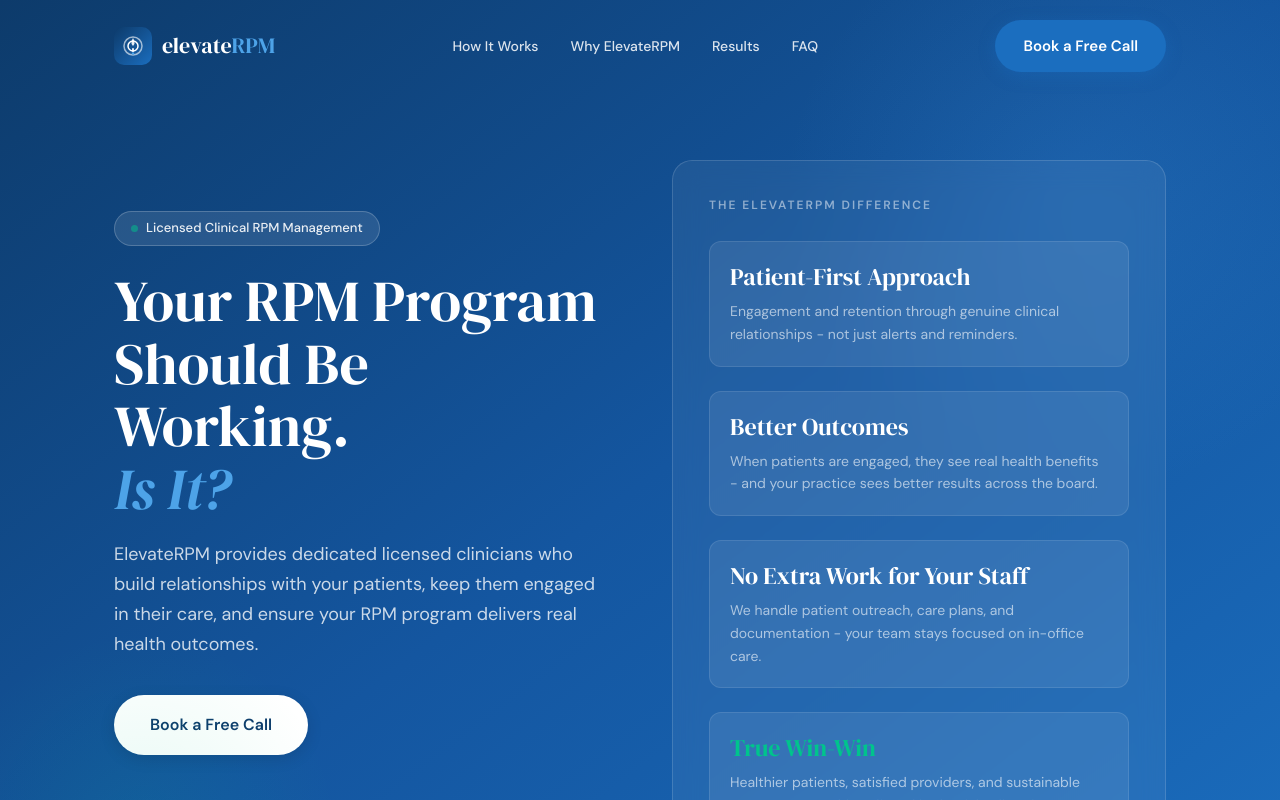
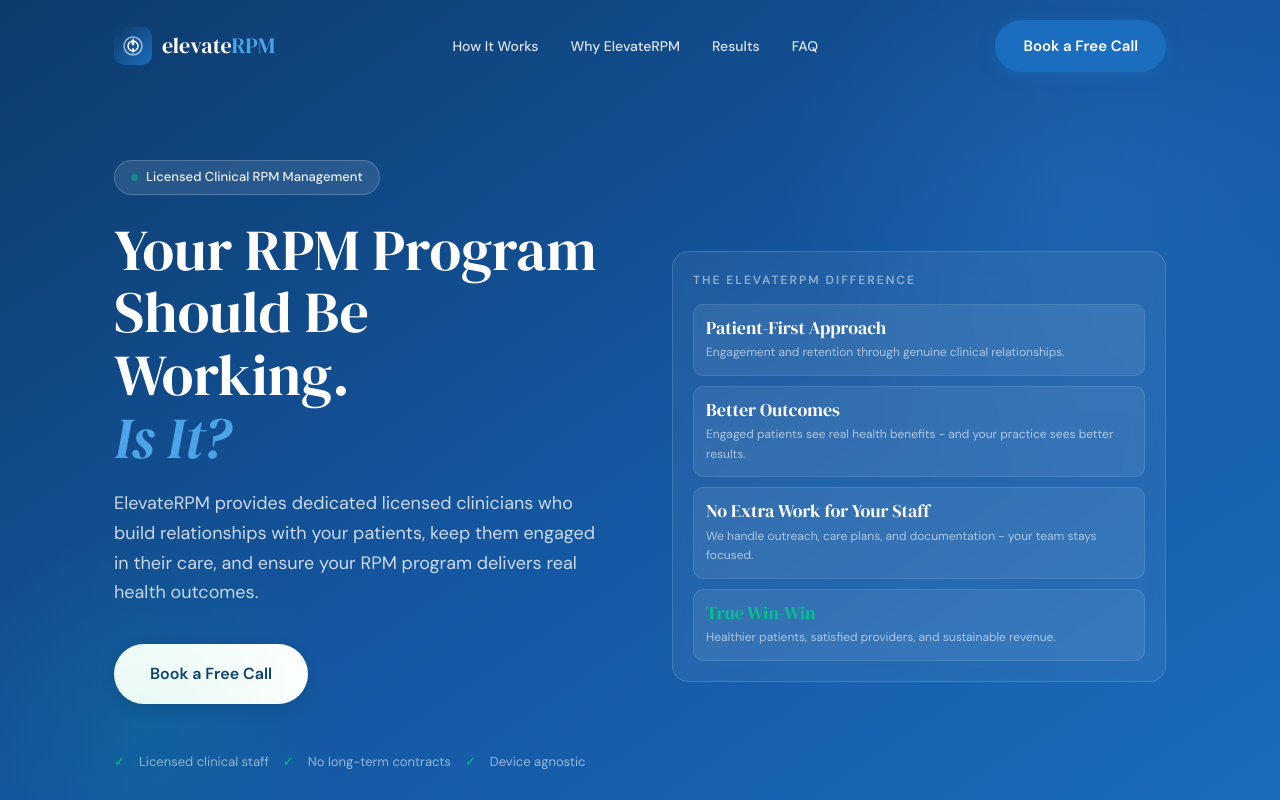
Before and after one commit to jasonhochman23/elevaterpm, a Next.js app: page / in a window 1280 px wide. Shown: the top 800 px of the page. Built offline with nearby package versions, Linux system fonts and the light colour scheme.

Commit message:
Make ElevateRPM Difference section more compact to fit above fold

```diff
--- a/src/app/page.tsx
+++ b/src/app/page.tsx
@@ -185,26 +185,26 @@
             </div>
 
             {/* Value Prop Card */}
-            <div className="bg-white/[0.06] border border-white/[0.14] rounded-[20px] p-9 backdrop-blur-[12px]">
-              <div className="text-xs font-semibold tracking-[2px] uppercase text-white/50 mb-7">
+            <div className="bg-white/[0.06] border border-white/[0.14] rounded-[16px] p-5 backdrop-blur-[12px]">
+              <div className="text-xs font-semibold tracking-[2px] uppercase text-white/50 mb-4">
                 The ElevateRPM Difference
               </div>
-              <div className="space-y-6">
-                <div className="p-5 bg-white/[0.08] border border-white/10 rounded-[12px]">
-                  <div className="font-serif text-2xl text-white leading-tight mb-2">Patient-First Approach</div>
-                  <div className="text-sm text-white/60 leading-relaxed">Engagement and retention through genuine clinical relationships - not just alerts and reminders.</div>
+              <div className="space-y-2.5">
+                <div className="p-3 bg-white/[0.08] border border-white/10 rounded-[10px]">
+                  <div className="font-serif text-lg text-white leading-tight mb-1">Patient-First Approach</div>
+                  <div className="text-xs text-white/60 leading-relaxed">Engagement and retention through genuine clinical relationships.</div>
                 </div>
-                <div className="p-5 bg-white/[0.08] border border-white/10 rounded-[12px]">
-                  <div className="font-serif text-2xl text-white leading-tight mb-2">Better Outcomes</div>
-                  <div className="text-sm text-white/60 leading-relaxed">When patients are engaged, they see real health benefits - and your practice sees better results across the board.</div>
+                <div className="p-3 bg-white/[0.08] border border-white/10 rounded-[10px]">
+                  <div className="font-serif text-lg text-white leading-tight mb-1">Better Outcomes</div>
+                  <div className="text-xs text-white/60 leading-relaxed">Engaged patients see real health benefits - and your practice sees better results.</div>
                 </div>
-                <div className="p-5 bg-white/[0.08] border border-white/10 rounded-[12px]">
-                  <div className="font-serif text-2xl text-white leading-tight mb-2">No Extra Work for Your Staff</div>
-                  <div className="text-sm text-white/60 leading-relaxed">We handle patient outreach, care plans, and documentation - your team stays focused on in-office care.</div>
+                <div className="p-3 bg-white/[0.08] border border-white/10 rounded-[10px]">
+                  <div className="font-serif text-lg text-white leading-tight mb-1">No Extra Work for Your Staff</div>
+                  <div className="text-xs text-white/60 leading-relaxed">We handle outreach, care plans, and documentation - your team stays focused.</div>
                 </div>
-                <div className="p-5 bg-white/[0.08] border border-white/10 rounded-[12px]">
-                  <div className="font-serif text-2xl text-green leading-tight mb-2">True Win-Win</div>
-                  <div className="text-sm text-white/60 leading-relaxed">Healthier patients, satisfied providers, and sustainable revenue - everything aligned in the right direction.</div>
+                <div className="p-3 bg-white/[0.08] border border-white/10 rounded-[10px]">
+                  <div className="font-serif text-lg text-green leading-tight mb-1">True Win-Win</div>
+                  <div className="text-xs text-white/60 leading-relaxed">Healthier patients, satisfied providers, and sustainable revenue.</div>
                 </div>
               </div>
             </div>
```
